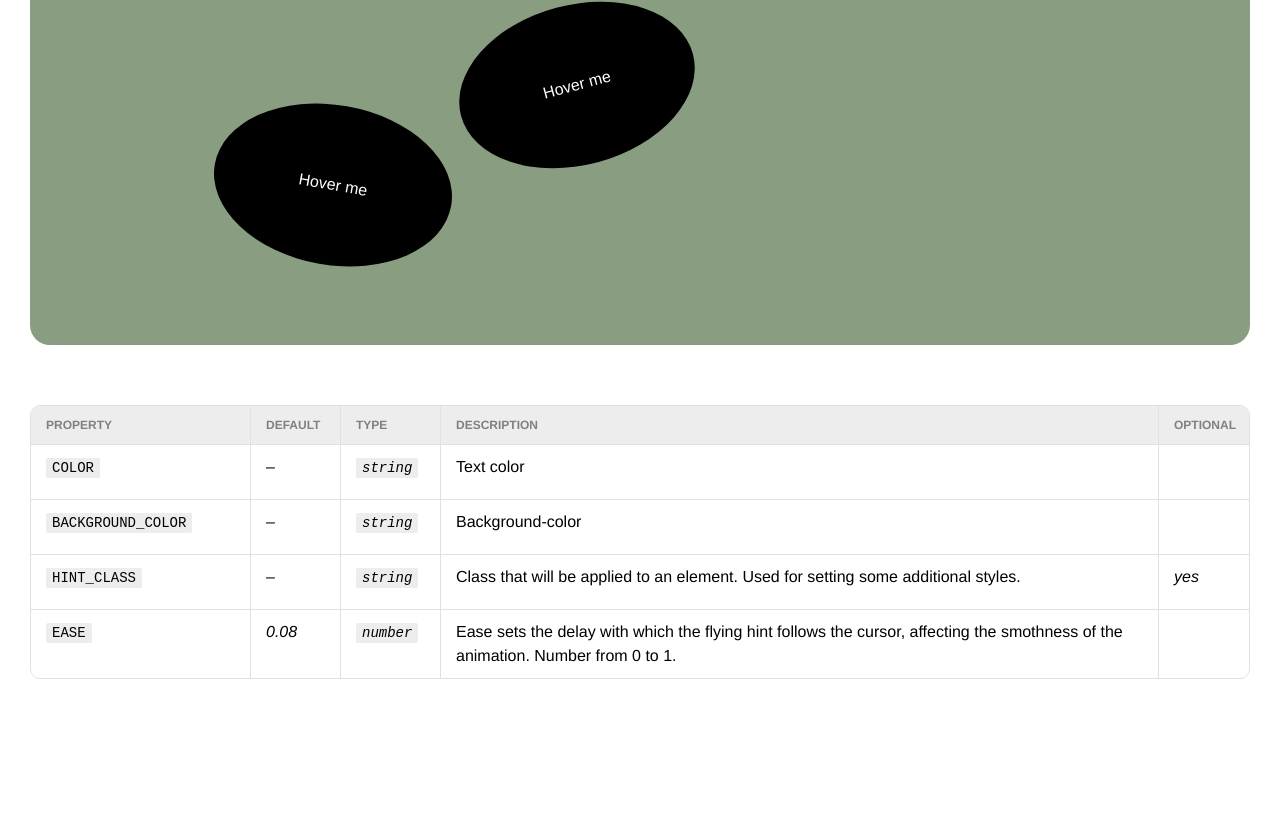
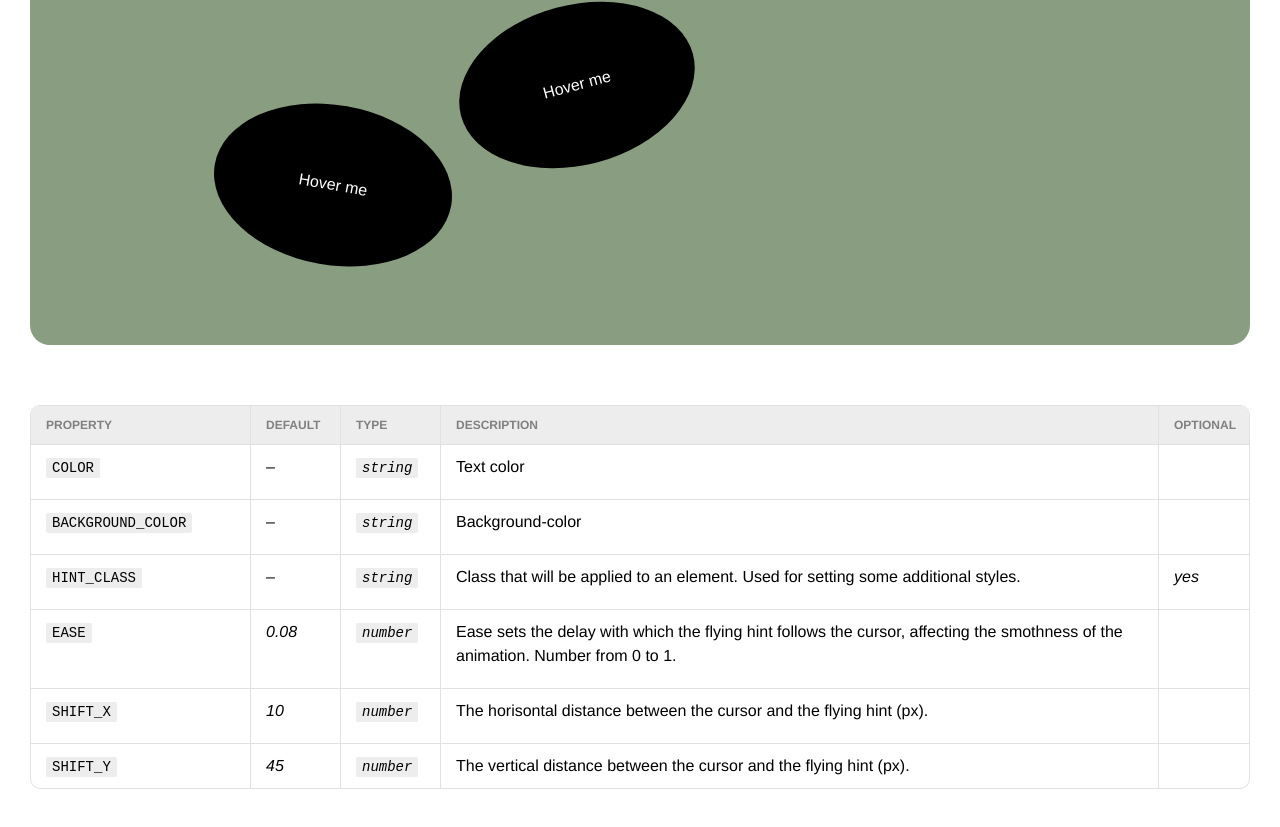
Before and after one commit to HelloXiuXiu/component-library, a React (Vite) app: page / in a window 1280 px wide. Shown: the part 2376-3203 px from the top of the page. Built offline with nearby package versions, Linux system fonts and the light colour scheme.

Commit message:
flying hint docs wip

```diff
--- a/src/docs/FlyingHintDocs.jsx
+++ b/src/docs/FlyingHintDocs.jsx
@@ -33,6 +33,22 @@ function FlyingHintDocks() {
           Number from 0 to 1.</div>
         <div className="docs-cell italic"></div>
       </li>
+      <li className="docs-row">
+        <div className="docs-cell"><code>SHIFT_X</code></div>
+        <div className="docs-cell italic">10</div>
+        <div className="docs-cell italic"><code>number</code></div>
+        <div className="docs-cell">
+          The horisontal distance between the cursor and the flying hint (px).</div>
+        <div className="docs-cell italic"></div>
+      </li>
+      <li className="docs-row">
+        <div className="docs-cell"><code>SHIFT_Y</code></div>
+        <div className="docs-cell italic">45</div>
+        <div className="docs-cell italic"><code>number</code></div>
+        <div className="docs-cell">
+          The vertical distance between the cursor and the flying hint (px).</div>
+        <div className="docs-cell italic"></div>
+      </li>
     </DocsWrap>
   )
 }
```
